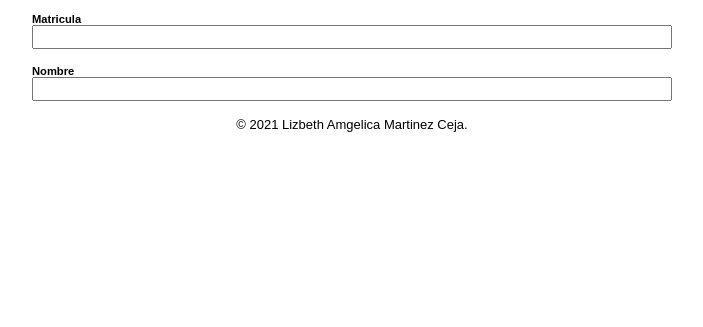
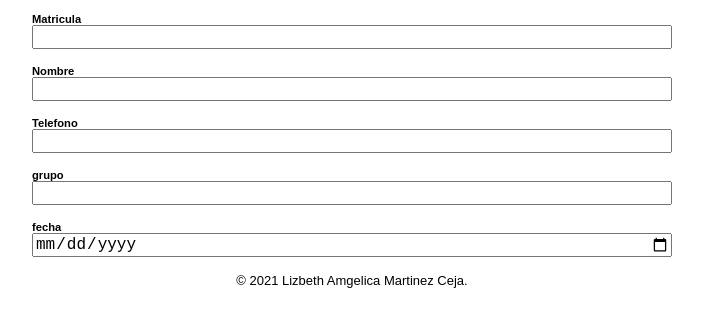
Before and after one commit to liz1808/bdalumnos41MLizbeth, a plain HTML site: page alumnoNuevo.html in a window 1280 px wide. Shown: the part 127-454 px from the top of the page, without its empty margins (288-991 px from the left). Drawn offline with Linux system fonts and the light colour scheme; no server answers.

Commit message:
Update alumnoNuevo.html

```diff
--- a/alumnoNuevo.html
+++ b/alumnoNuevo.html
@@ -53,6 +53,26 @@
           type="text" required>
       </label>
     </p>
+    <p>
+      <label>
+        Telefono
+        <input name="telefono"
+          type="number" required>
+      </label>
+      <p>
+        <label>
+          grupo
+          <input name="grupo"
+            type="text" required>
+        </label>
+        <p>
+          <label>
+            fecha
+            <input name="fecha"
+              type="date" required>
+          </label>
+        </p>
+    </p>
     <mi-footer></mi-footer>
   </form>
   <script type="module"
```
